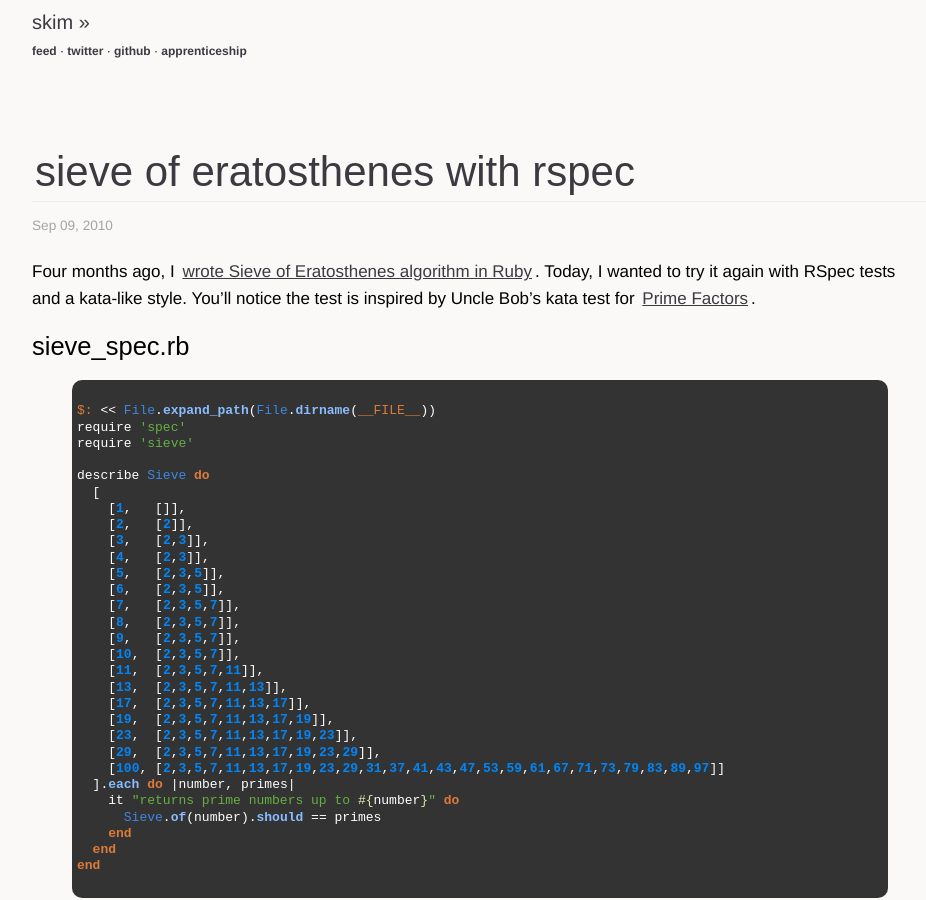
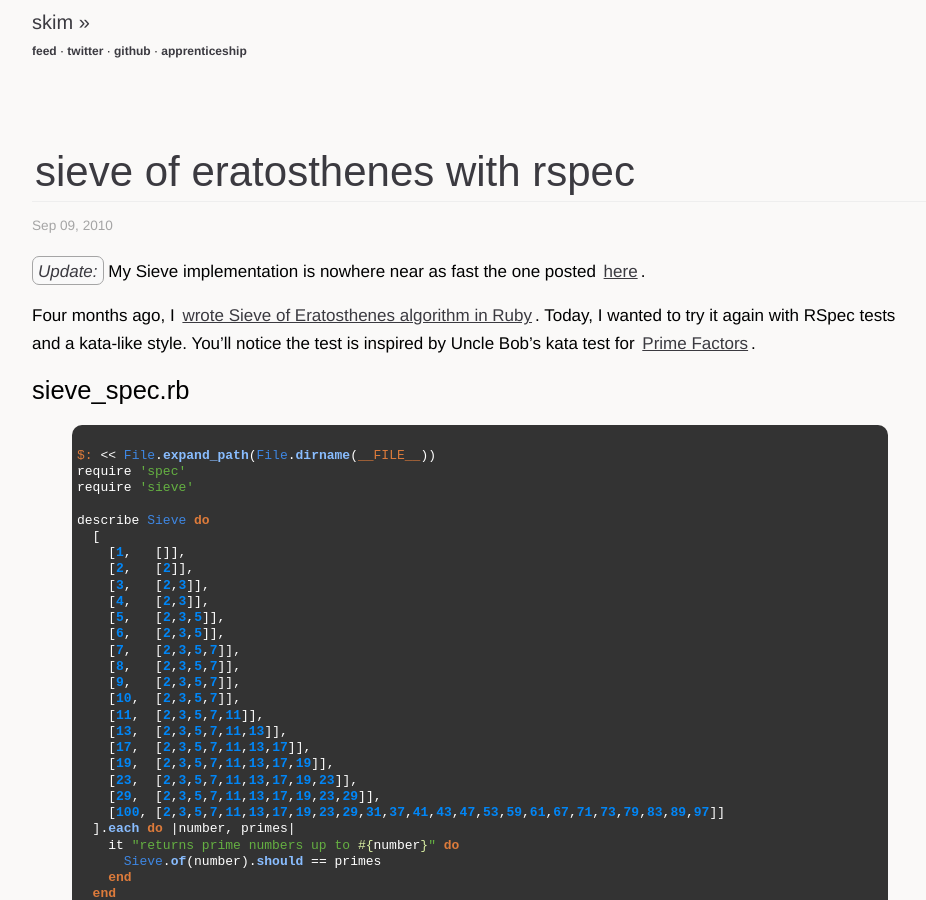
Before and after one commit to sl4m/sl4m.github.com, a Jekyll site: the page built from _posts/2010-09-09-sieve-of-erathosthenes-with-rspec.markdown, in a window 1280 px wide and 900 px high. Shown: the whole window, without its empty margins (160-1086 px from the left). Built offline with Jekyll 4.4.1, drawn with Linux system fonts in a browser that asks for light colours; comment, search, counter and statistics services are not loaded.

Commit message:
updated post

```diff
--- a/_posts/2010-09-09-sieve-of-erathosthenes-with-rspec.markdown
+++ b/_posts/2010-09-09-sieve-of-erathosthenes-with-rspec.markdown
@@ -6,6 +6,8 @@ categories:
   -- ruby
   -- continuous learning
 ---
+
+*Update:* My Sieve implementation is nowhere near as fast the one posted [here](http://github.com/joshuaclayton/sieve).
 
 Four months ago, I [wrote Sieve of Eratosthenes algorithm in Ruby](http://skim.la/2010/05/09/sieve-of-eratosthenes/).  Today, I wanted to try it again with RSpec tests and a kata-like style.  You'll notice the test is inspired by Uncle Bob's kata test for [Prime Factors](http://vimeo.com/7762511).
 
```
